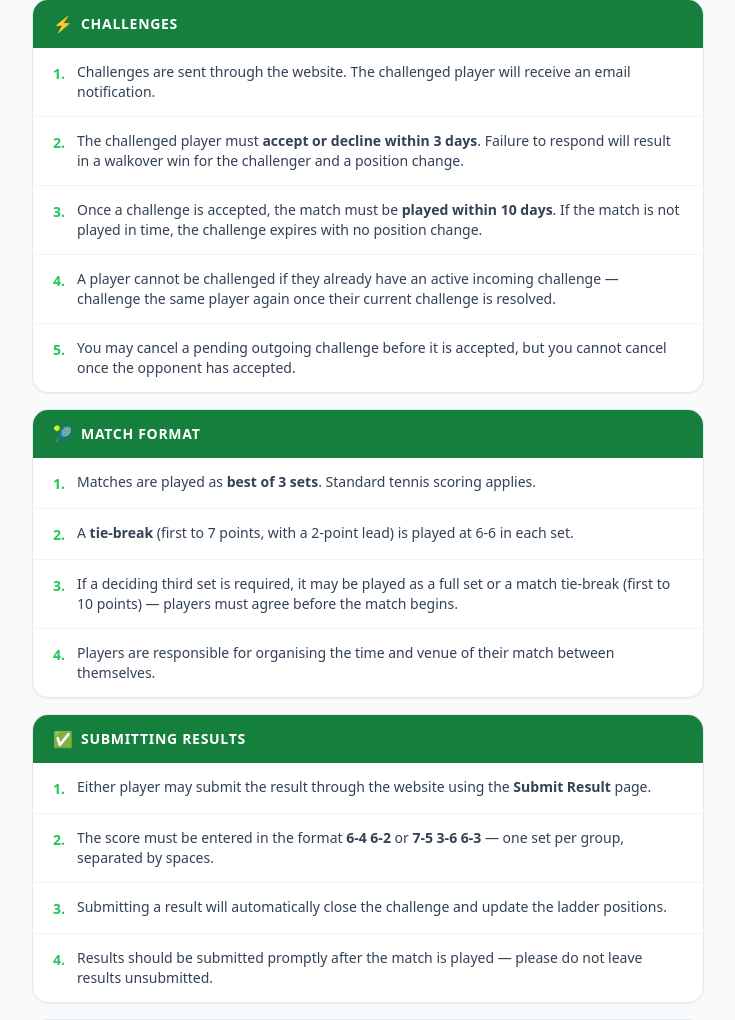
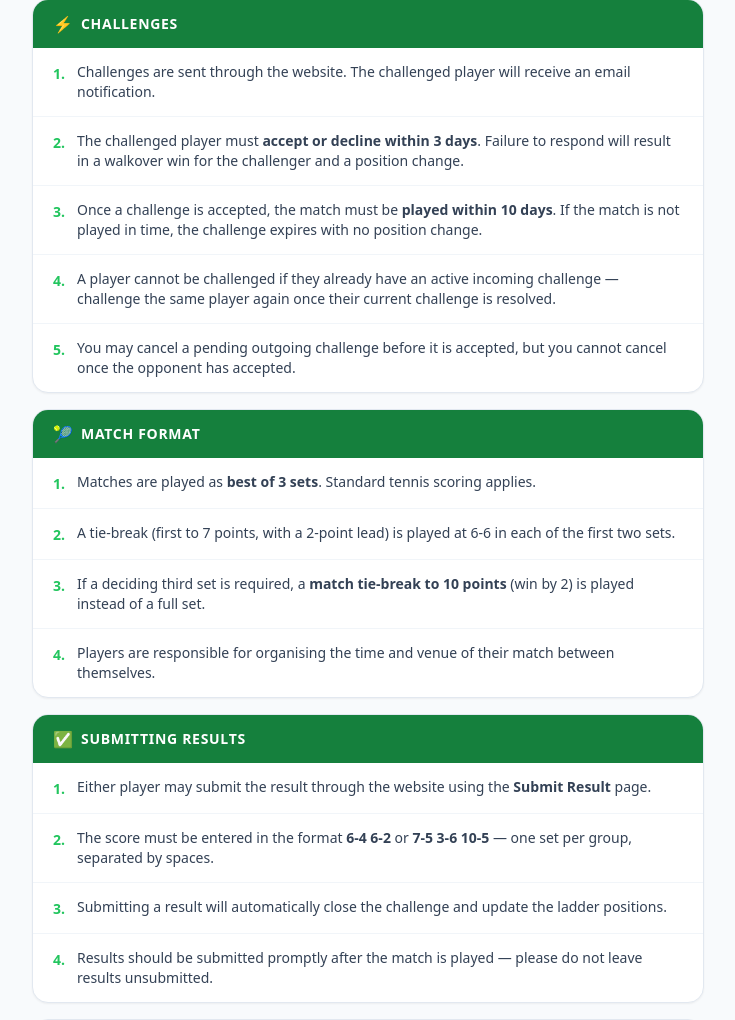
Before and after one commit to alexander9099/tennis-ladder, a Flask app: page /rules in a window 1280 px wide. Shown: the part 533-1553 px from the top of the page, without its empty margins (272-1007 px from the left). Run offline with Flask 3, Linux system fonts and the light colour scheme; parts of the project's set-up code (start-up, migrations or seed data) failed here and were passed over; some libraries are stand-ins or nearby versions.

Commit message:
commit 7
changes to the rules again, needed to make clear that it was best of 3 with the 3rd set being a match tiebreak to 10.

```diff
--- a/templates/rules.html
+++ b/templates/rules.html
@@ -82,11 +82,11 @@
       </li>
       <li class="px-5 py-3.5 flex gap-3 text-sm text-slate-700">
         <span class="text-green-500 mt-0.5 shrink-0 font-bold">2.</span>
-        <span>A <strong>tie-break</strong> (first to 7 points, with a 2-point lead) is played at 6-6 in each set.</span>
+        <span>A tie-break (first to 7 points, with a 2-point lead) is played at 6-6 in each of the first two sets.</span>
       </li>
       <li class="px-5 py-3.5 flex gap-3 text-sm text-slate-700">
         <span class="text-green-500 mt-0.5 shrink-0 font-bold">3.</span>
-        <span>If a deciding third set is required, it may be played as a full set or a match tie-break (first to 10 points) — players must agree before the match begins.</span>
+        <span>If a deciding third set is required, a <strong>match tie-break to 10 points</strong> (win by 2) is played instead of a full set.</span>
       </li>
       <li class="px-5 py-3.5 flex gap-3 text-sm text-slate-700">
         <span class="text-green-500 mt-0.5 shrink-0 font-bold">4.</span>
@@ -108,7 +108,7 @@
       </li>
       <li class="px-5 py-3.5 flex gap-3 text-sm text-slate-700">
         <span class="text-green-500 mt-0.5 shrink-0 font-bold">2.</span>
-        <span>The score must be entered in the format <strong>6-4 6-2</strong> or <strong>7-5 3-6 6-3</strong> — one set per group, separated by spaces.</span>
+        <span>The score must be entered in the format <strong>6-4 6-2</strong> or <strong>7-5 3-6 10-5</strong> — one set per group, separated by spaces.</span>
       </li>
       <li class="px-5 py-3.5 flex gap-3 text-sm text-slate-700">
         <span class="text-green-500 mt-0.5 shrink-0 font-bold">3.</span>
```
